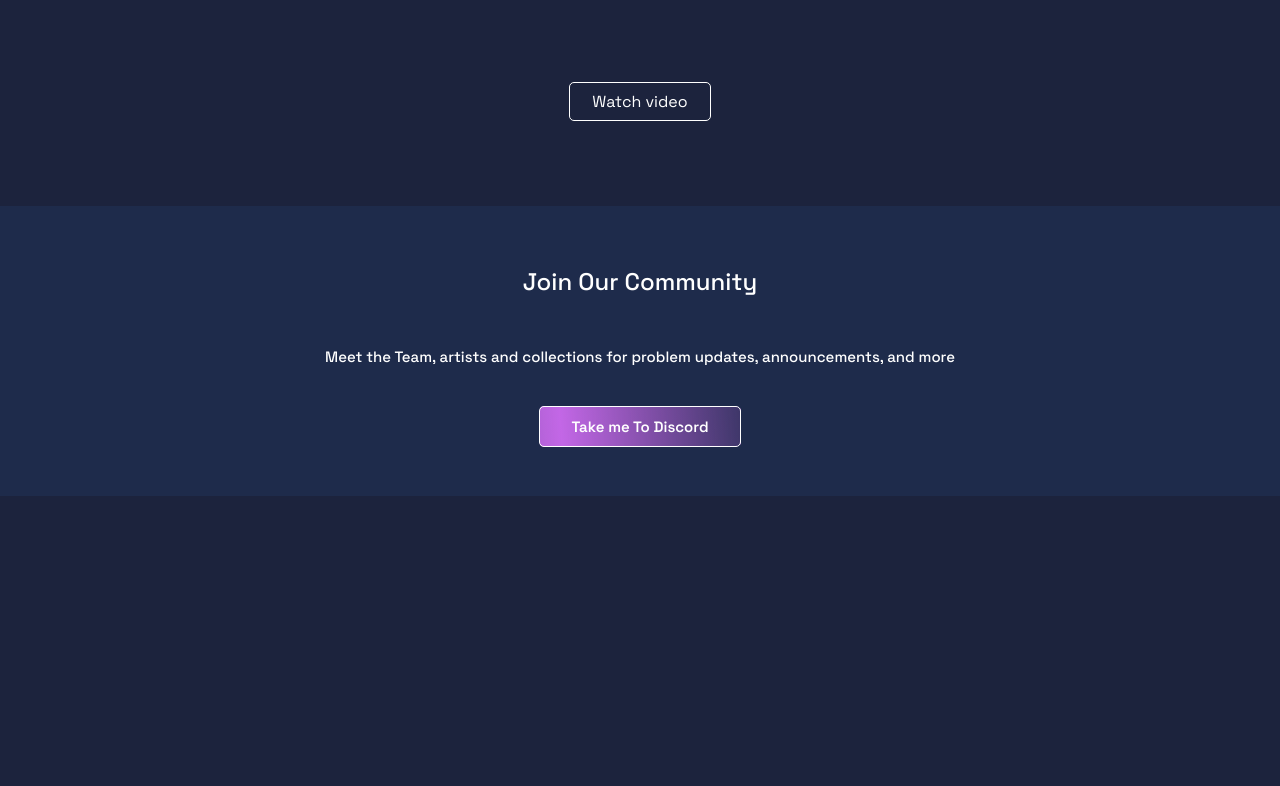
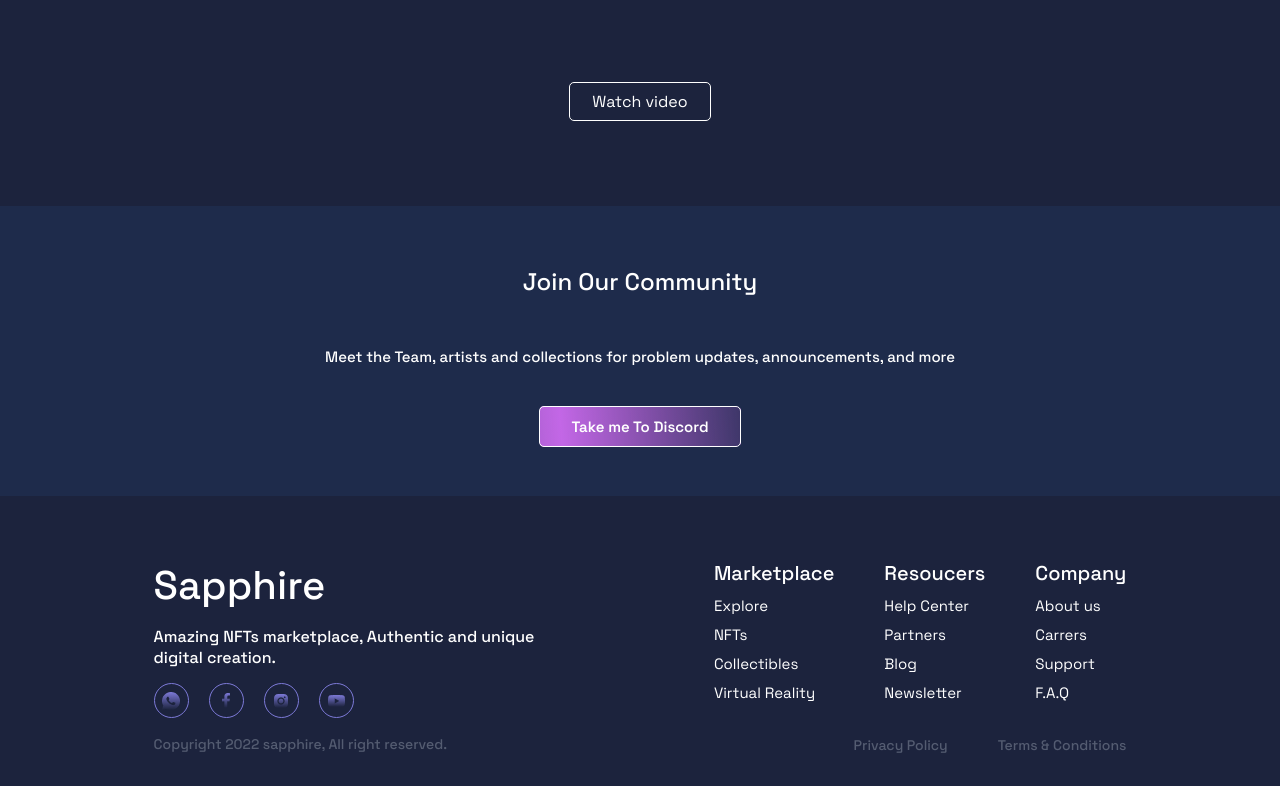
Before and after one commit to brenordev/NFT_landing_page, a plain HTML site: page more.html in a window 1280 px wide. Shown: the part 1170-1956 px from the top of the page. Before the commit the page ends 1666 px from the top, so only its background shows below. Drawn offline with nearby package versions, Linux system fonts and the light colour scheme; a web font is replaced by a local one.

Commit message:
updated second page

```diff
--- a/assets/css/more.css
+++ b/assets/css/more.css
@@ -201,6 +201,7 @@ section{
     font-size: 24px;
 }
 .info_community{
+    text-align: center;
     font-style: normal;
     font-weight: 500;
     font-size: 15px;
@@ -221,3 +222,140 @@ section{
     box-shadow: 0px 4px 4px 0px #00000040;
     transform: translateY(-5px);
 }
+.container_footer{
+    width: 100%;
+    display: flex;
+    justify-content: space-between;
+    align-content: center;
+    gap: 25px;
+    padding: 4rem 0 2rem 0;
+}
+.footer_leff{
+    display: flex;
+    flex-direction: column;
+    justify-content: center;
+    align-items: flex-start;
+    gap: 15px;
+}
+.logo{
+    font-style: normal;
+    font-weight: 500;
+    font-size: 40px;
+}
+.description_footer_left{
+    font-family: 'Space Grotesk';
+    font-style: normal;
+    font-weight: 500;
+    font-size: 16px;
+}
+.social_midia_footer{
+    display: flex;
+    gap: 20px;
+}
+.link_social_midia{
+    width: 35px;
+    height: 35px;
+    display: flex;
+    justify-content: center;
+    align-items: center;
+    border-radius: 50%;
+    border: 1px solid #7D7AD8;
+}
+.copy_left span{
+    color: #545C71;
+    font-size: 14px;
+    font-weight: 500;
+}
+.footer_right{
+    display: flex;
+    flex-direction: column;
+    justify-content: space-between;
+}
+.columns_footer{
+    width: 100%;
+    display: flex;
+    gap: 50px;
+}
+.column_right_footer{
+    display: flex;
+    flex-direction: column;
+    gap: 10px;
+}
+
+.title_column{
+    font-size: 20px;
+    font-weight: 500;
+
+}
+.link_column_footer{
+    font-weight: 400;
+    font-size: 15px;
+    font-style: normal;
+    text-decoration: none;
+}
+.copy_right{
+    display: flex;
+    justify-content: flex-end;
+    align-items: flex-end;
+    gap: 50px;
+    text-decoration: none;
+}
+.link_copy_right{
+    text-decoration: none;
+    color: #545C71;
+    font-weight: 500;
+    font-size: 14px;
+}
+@media screen and (max-width: 945px) {
+    .create_nfts{
+        display: flex;
+        flex-direction: column;
+        justify-content: center;
+        align-items: center;
+        flex-wrap: wrap;
+    }
+    .tools_for_create_nft{
+        max-width:550px;
+        width: 100%;
+    }
+}
+@media screen and (max-width: 768px){
+    .container_footer{
+        display: flex;
+        flex-direction: column;
+        gap: 30px;
+    }
+    .footer_right{
+        width: 100%;
+    }
+    .column_right_footer{
+        width: 100%;
+    }
+    .copy_right{
+        display: flex;
+        justify-content: flex-start;
+        align-items: center;
+        padding-top: 15px;
+   }
+   .creators{
+    display: flex;
+    justify-content: space-around;
+    align-items: center;
+    flex-wrap: wrap;
+    text-align: center;
+}
+}
+@media screen and (max-width: 635px){
+    .top_creators{
+        display: flex;
+        flex-direction: column;
+        justify-content: center;
+        align-items: center;
+        padding: 0 5%;
+    }
+}
+@media screen and (max-width: 425px){
+    .footer_right{
+        display: none;
+    }
+}
--- a/more.html
+++ b/more.html
@@ -221,6 +221,57 @@
                 </div>
             </div>
         </section>
+        <footer class="footer">
+            <div class="center">
+                <div class="container_footer">
+                    <div class="footer_leff">
+                        <div class="logo">Sapphire</div>
+                        <div class="description_footer_left">
+                            <span>Amazing NFTs marketplace, Authentic and unique <br>digital creation.</span>
+                        </div>
+                        <div class="social_midia_footer">
+                            <a href="" class="link_social_midia"><img src="./assets/images/social_midia/Vector (3).png" alt=""></a>
+                            <a href="" class="link_social_midia"><img src="./assets/images/social_midia/Vector (4).png" alt=""></a>
+                            <a href="" class="link_social_midia"><img src="./assets/images/social_midia/Vector (5).png" alt=""></a>
+                            <a href="" class="link_social_midia"><img src="./assets/images/social_midia/Vector (6).png" alt=""></a>
+                        </div>
+                        <div class="copy_left">
+                            <span>Copyright 2022 sapphire, All right reserved.</span>
+                        </div>
+                    </div>
+                    <div class="footer_right">
+                        <div class="columns_footer">
+                            <div class="column_right_footer">
+                                <h4 class="title_column">Marketplace</h4>
+                                <a href="" class="link_column_footer">Explore</a>
+                                <a href="" class="link_column_footer">NFTs</a>
+                                <a href="" class="link_column_footer">Collectibles</a>
+                                <a href="" class="link_column_footer">Virtual Reality</a>
+
+                            </div>
+                            <div class="column_right_footer">
+                                <h4 class="title_column">Resoucers</h4>
+                                <a href="" class="link_column_footer">Help Center</a>
+                                <a href="" class="link_column_footer">Partners</a>
+                                <a href="" class="link_column_footer">Blog</a>
+                                <a href="" class="link_column_footer">Newsletter</a>
+                            </div>
+                            <div class="column_right_footer">
+                                <h4 class="title_column">Company</h4>
+                                <a href="" class="link_column_footer">About us</a>
+                                <a href="" class="link_column_footer">Carrers</a>
+                                <a href="" class="link_column_footer">Support</a>
+                                <a href="" class="link_column_footer">F.A.Q</a>
+                            </div>
+                        </div>
+                        <div class="copy_right">
+                            <a href="" class="link_copy_right">Privacy Policy</a>
+                            <a href="" class="link_copy_right">Terms & Conditions</a>
+                        </div>
+                    </div>
+                </div>
+            </div>
+        </footer>
    </main>
     <script src="/assets/js/scrollreveal.js"></script>
 </body>
```
Also changed, not shown: assets/images/social_midia/Vector (3).png (added), assets/images/social_midia/Vector (4).png (added), assets/images/social_midia/Vector (5).png (added), assets/images/social_midia/Vector (6).png (added).
